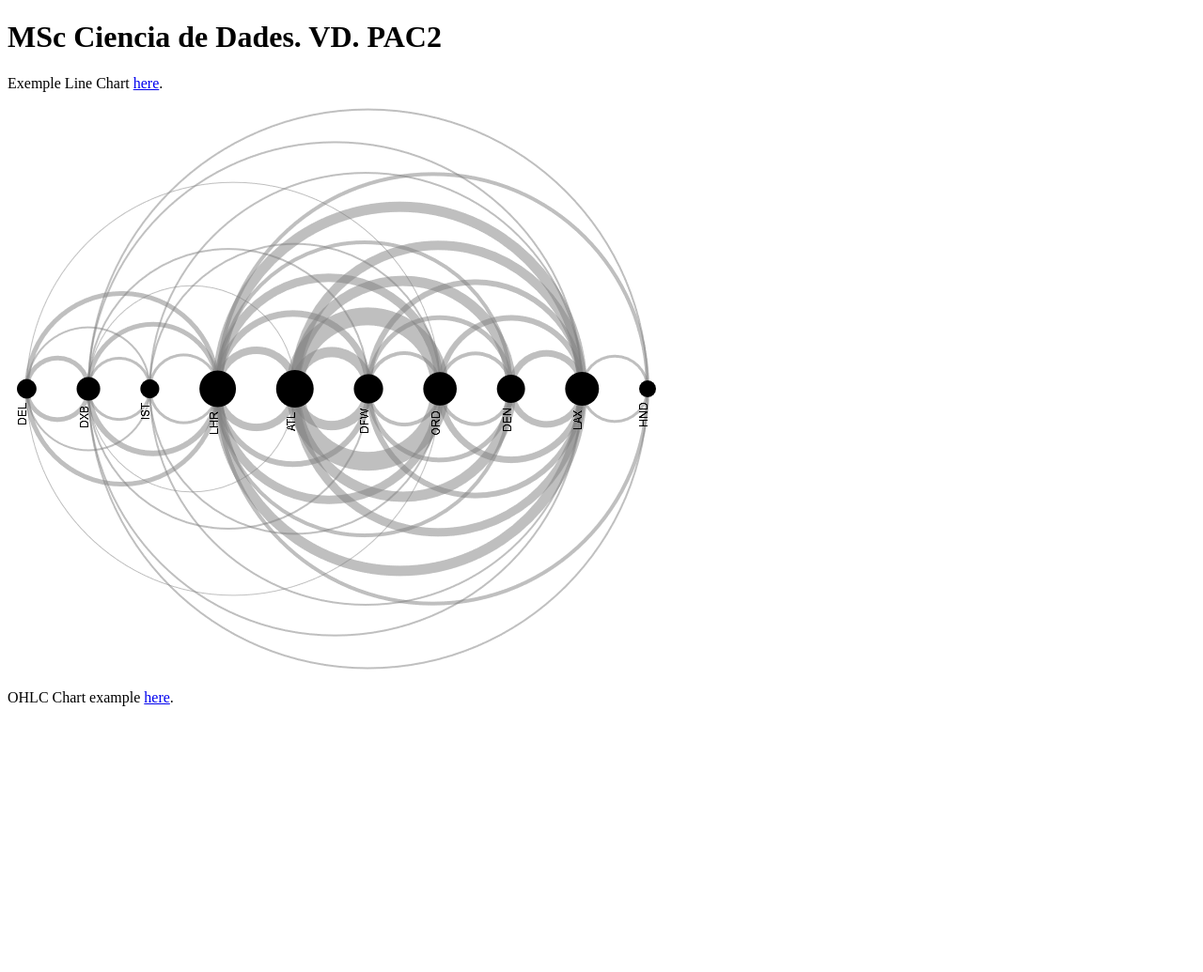
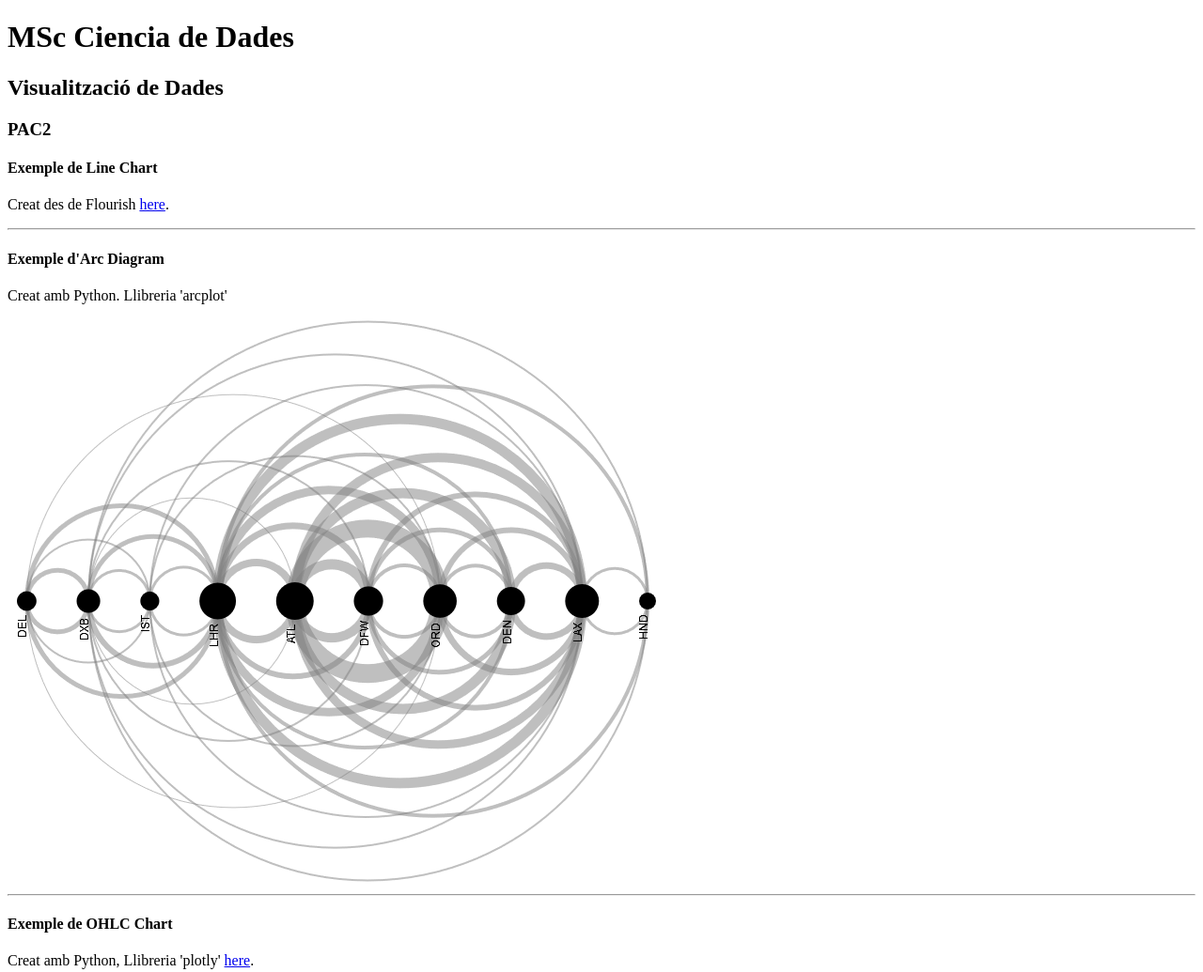
Before and after one commit to adriapayetUOC/adriapayetUOC.github.io, a plain HTML site: page index.html in a window 1280 px wide. Shown: the whole page at 94% size. Before the commit the page ends 800 px from the top, so only its background shows below. Drawn offline with Linux system fonts and the light colour scheme.

Commit message:
Update index.html

```diff
--- a/index.html
+++ b/index.html
@@ -6,15 +6,25 @@
     <title>My GitHub Page</title>
 </head>
 <body>
-    <h1>MSc Ciencia de Dades. VD. PAC2</h1>
+    <h1>MSc Ciencia de Dades</h1>
+    <h2>Visualització de Dades</h2>
+    <h3>PAC2</h3>
 
+    <h4>Exemple de Line Chart</h4>
     <!-- Link to a web page -->
-    <p>Exemple Line Chart <a href="https://public.flourish.studio/visualisation/17551322/">here</a>.</p>
+    <p>Creat des de Flourish <a href="https://public.flourish.studio/visualisation/17551322/">here</a>.</p>
 
+    <hr>
+
+    <h4>Exemple d'Arc Diagram</h4>
     <!-- Image -->
+    <p>Creat amb Python. Llibreria 'arcplot' </p>
     <img src="data/arcdiagram.png" alt="Description of Image">
 
+    <hr>
+
+    <h4>Exemple de OHLC Chart</h4>
     <!-- Link to another HTML file -->
-    <p>OHLC Chart example <a href="data/goldstock.html">here</a>.</p>
+    <p>Creat amb Python, Llibreria 'plotly' <a href="data/goldstock.html">here</a>.</p>
 </body>
 </html>
```
